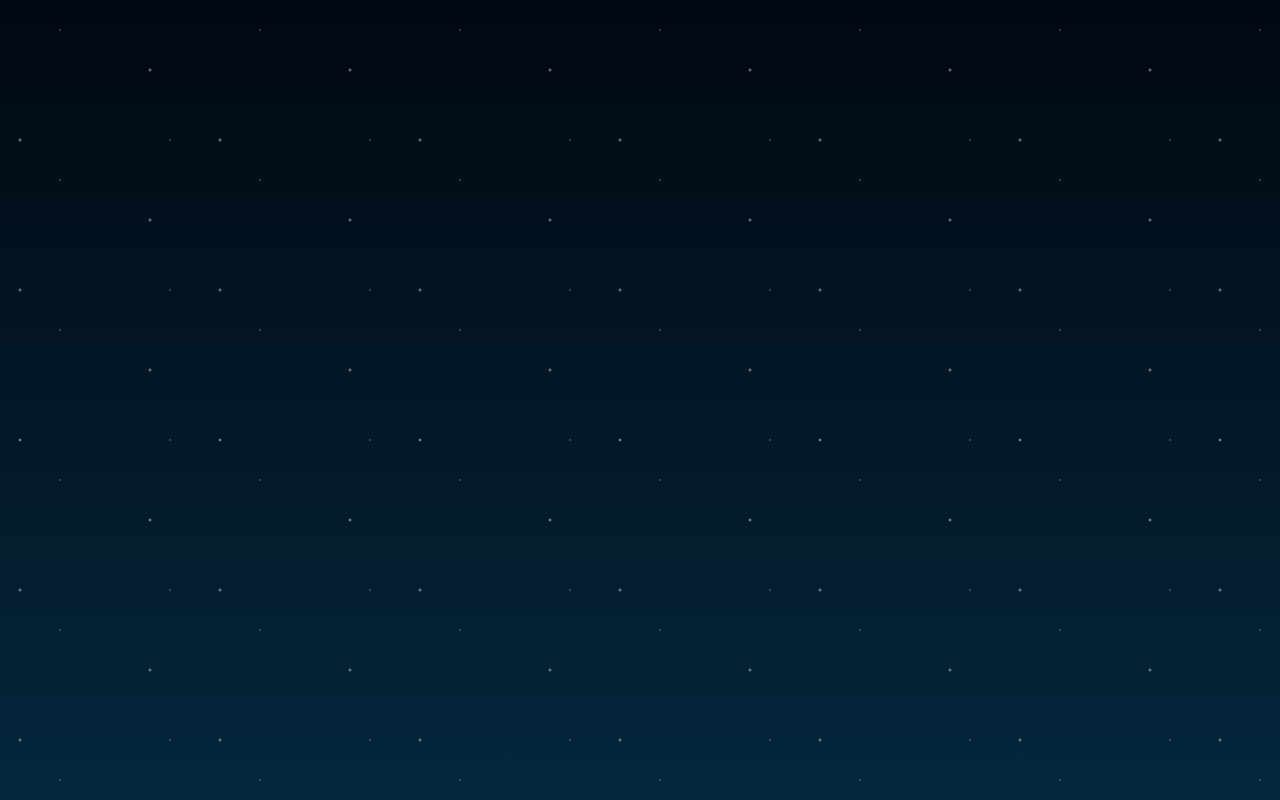
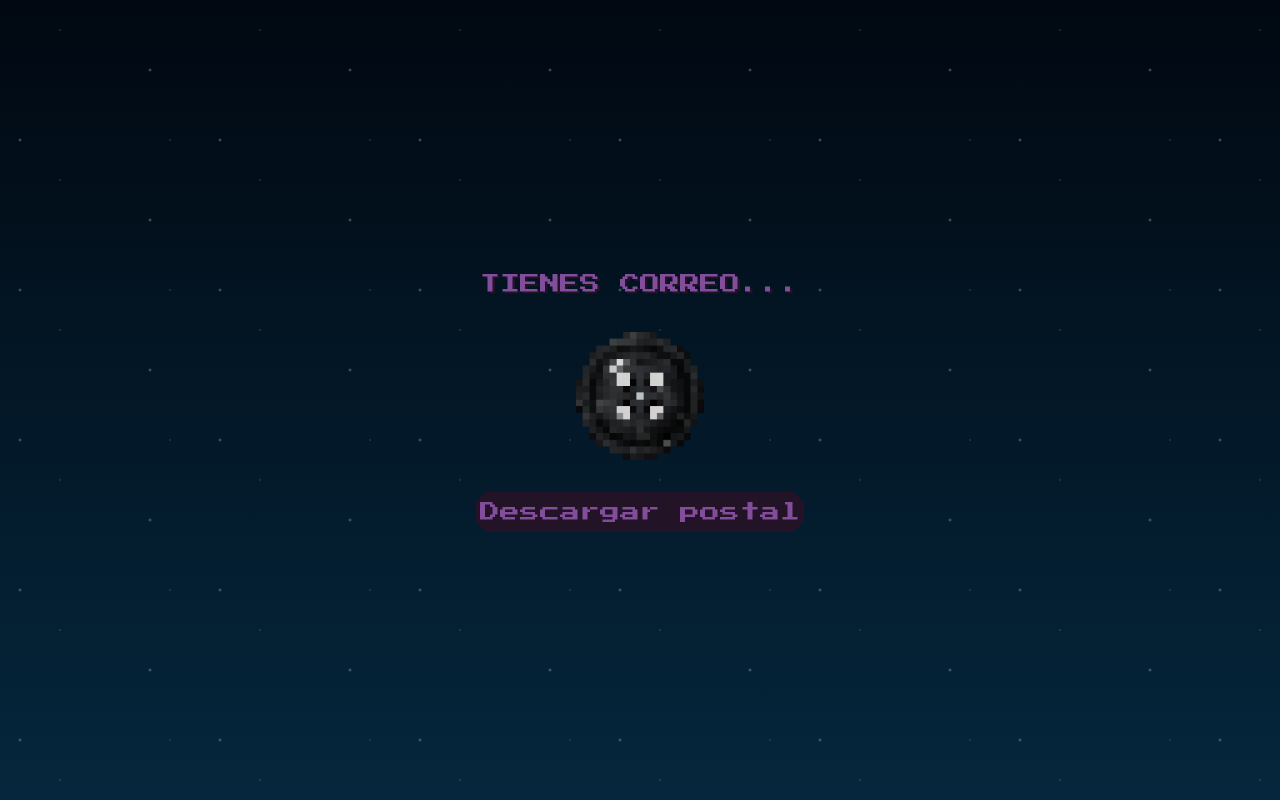
Before and after one commit to ottoknowsnt/cocoa-beetles, a Vue app: page /#/prize in a window 1280 px wide. Before the commit this address had no page. Built offline with nearby package versions, Linux system fonts and the light colour scheme.

Commit message:
Basic prize view

```diff
--- a/src/router/index.ts
+++ b/src/router/index.ts
@@ -19,6 +19,11 @@ const router = createRouter({
       name: 'map',
       component: () => import('../views/MapView.vue'),
     },
+    {
+      path: '/prize',
+      name: 'prize',
+      component: () => import('../views/PrizeView.vue'),
+    },
   ],
 })
 
--- a/src/views/ChallengeView.vue
+++ b/src/views/ChallengeView.vue
@@ -40,7 +40,7 @@ export default defineComponent({
       if (nextChallenge) {
         this.$router.push('/map')
       } else {
-        this.$router.push('/')
+        this.$router.push('/prize')
       }
     },
     ...mapActions(useChallengesStore, ['changeChallenge']),
--- /dev/null
+++ b/src/views/PrizeView.vue
@@ -0,0 +1,68 @@
+<script setup lang="ts">
+import loremIpsumPdf from '@/assets/lorem-ipsum.pdf'
+</script>
+
+<template>
+  <div class="prize-container">
+    <div class="prize-message">
+      <p>Tienes correo...</p>
+    </div>
+    <img
+      src="@/assets/button_pixel_art.png"
+      alt="Pink Palace Apartments"
+      class="pink-palace-apartments"
+    />
+    <a :href="loremIpsumPdf" target="_blank" class="download-button">Descargar postal</a>
+  </div>
+</template>
+
+<style scoped>
+.prize-container {
+  display: flex;
+  flex-direction: column;
+  gap: 2rem;
+  place-items: center;
+}
+
+.prize-message {
+  font-size: 1.25rem;
+  text-transform: uppercase;
+  text-align: center;
+}
+
+.pink-palace-apartments {
+  width: 8rem;
+  height: 8rem;
+}
+
+.download-button {
+  font-size: 1.25rem;
+  text-align: center;
+  text-decoration: none;
+  color: var(--color-text);
+  background-color: var(--color-text-shadow);
+  clip-path: polygon(
+    0px calc(100% - 8px),
+    4px calc(100% - 8px),
+    4px calc(100% - 4px),
+    8px calc(100% - 4px),
+    8px 100%,
+    calc(100% - 8px) 100%,
+    calc(100% - 8px) calc(100% - 4px),
+    calc(100% - 4px) calc(100% - 4px),
+    calc(100% - 4px) calc(100% - 8px),
+    100% calc(100% - 8px),
+    100% 8px,
+    calc(100% - 4px) 8px,
+    calc(100% - 4px) 4px,
+    calc(100% - 8px) 4px,
+    calc(100% - 8px) 0px,
+    8px 0px,
+    8px 4px,
+    4px 4px,
+    4px 8px,
+    0px 8px
+  );
+  padding: 0.25rem;
+}
+</style>
```
Also changed, not shown: 1 other file (tests, documents, lock files or other folders).
